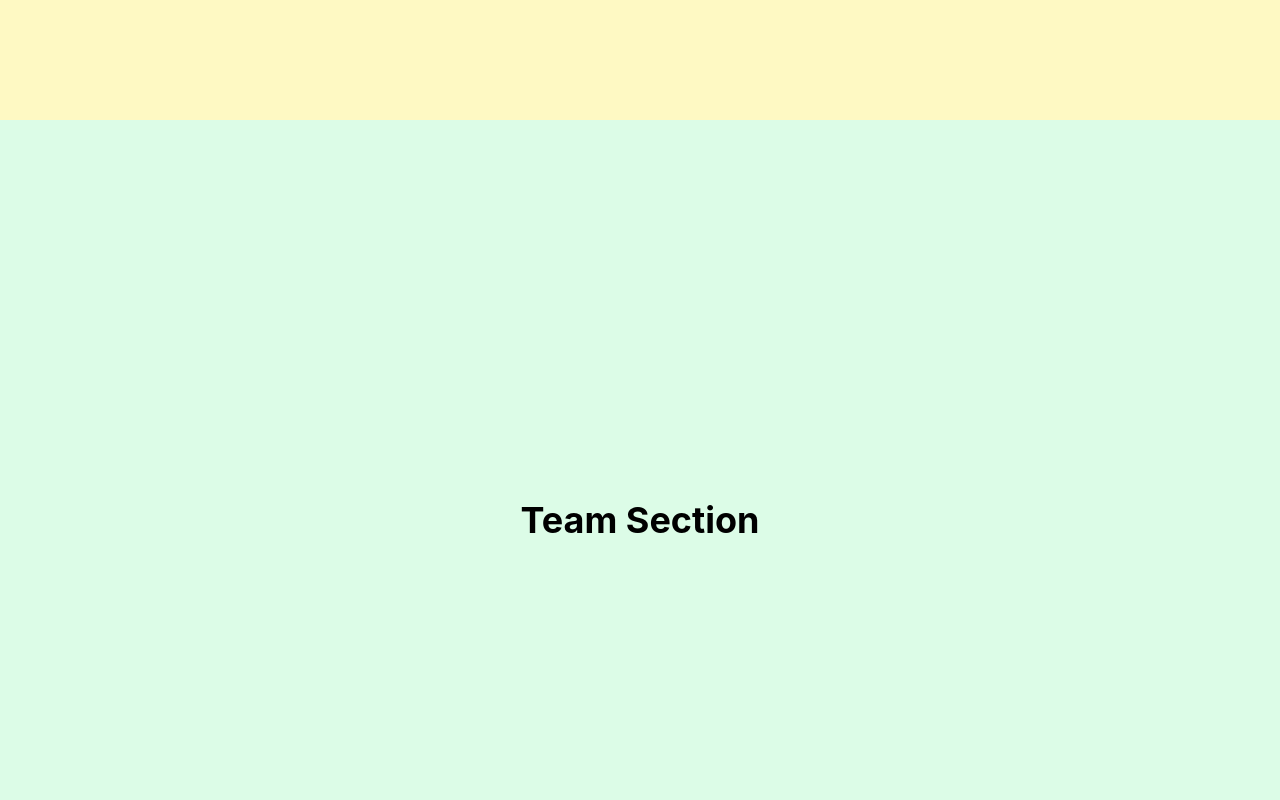
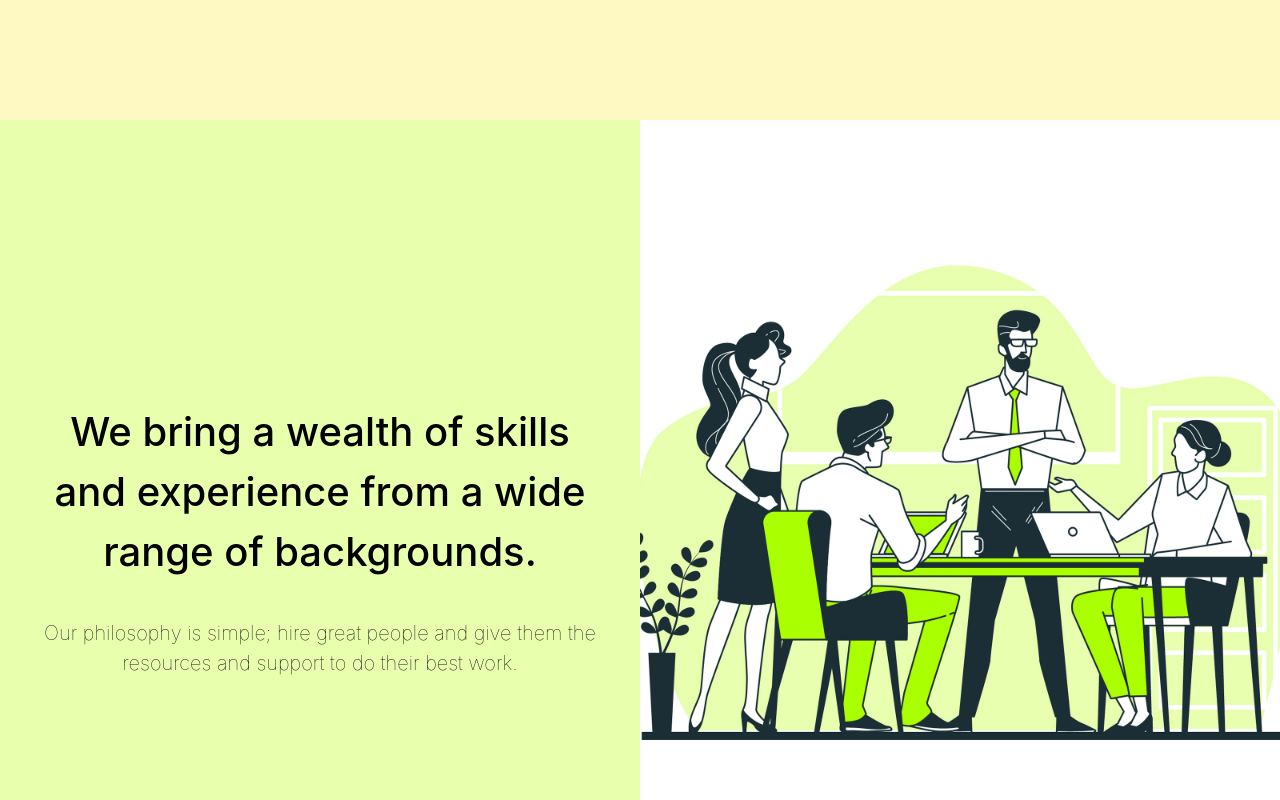
Before and after one commit to mianfarooqazam/berc-pk, a React (Create React App) app: page / in a window 1280 px wide. Shown: the part 3080-3880 px from the top of the page. Built offline with nearby package versions, Linux system fonts and the light colour scheme; the HTML template or start-up script is replaced by a standard one.

Commit message:
Team UI Updated

```diff
--- a/src/pages/Team.js
+++ b/src/pages/Team.js
@@ -1,9 +1,36 @@
 import React from 'react';
+import bg from '../assets/team.jpg';
 
 const Team = () => {
   return (
-    <section id="team" className="h-screen flex items-center justify-center bg-green-100">
-      <h1 className="text-4xl font-bold">Team Section</h1>
+    <section id="team" className="h-screen flex">
+      <div
+        className="w-1/2 flex flex-col items-center justify-center p-10"
+        style={{ backgroundColor: 'rgb(232, 255, 174)' }}
+      >
+        <h1
+          className="font-bold text-center mb-4 font-medium"
+          style={{ fontSize: '40px', marginTop: '40px' }}
+        >
+          We bring a wealth of skills and experience from a wide range of backgrounds.
+        </h1>
+        <p
+          className="text-center font-thin"
+          style={{ fontSize: '20px', marginTop: '20px' }}
+        >
+          Our philosophy is simple; hire great people and give them the resources and support to do their best work.
+        </p>
+      </div>
+      <div
+        className="w-1/2 h-full"
+        style={{
+          backgroundImage: `url(${bg})`,
+          backgroundSize: 'cover',
+          backgroundRepeat: 'no-repeat',
+          backgroundPosition: 'center'
+        }}
+      >
+      </div>
     </section>
   );
 };
```
Also changed, not shown: src/assets/team.jpg (added).
